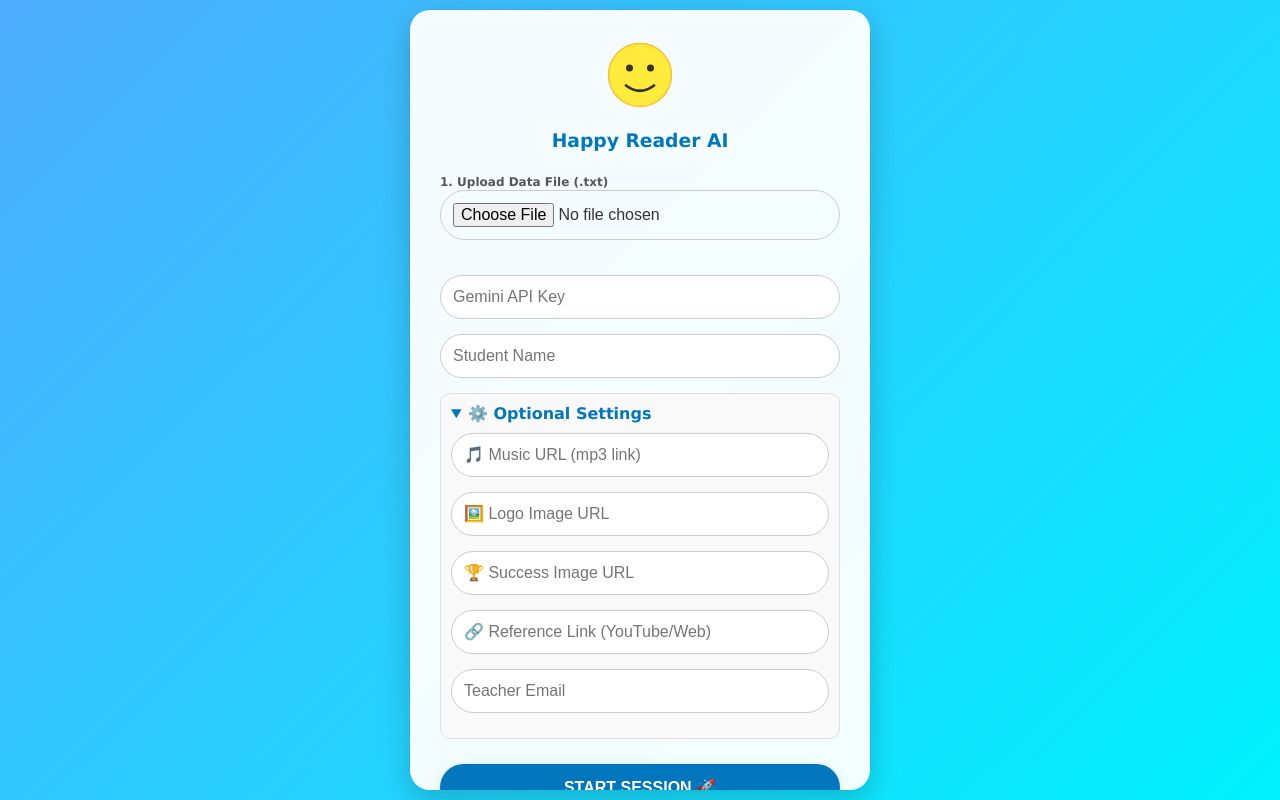
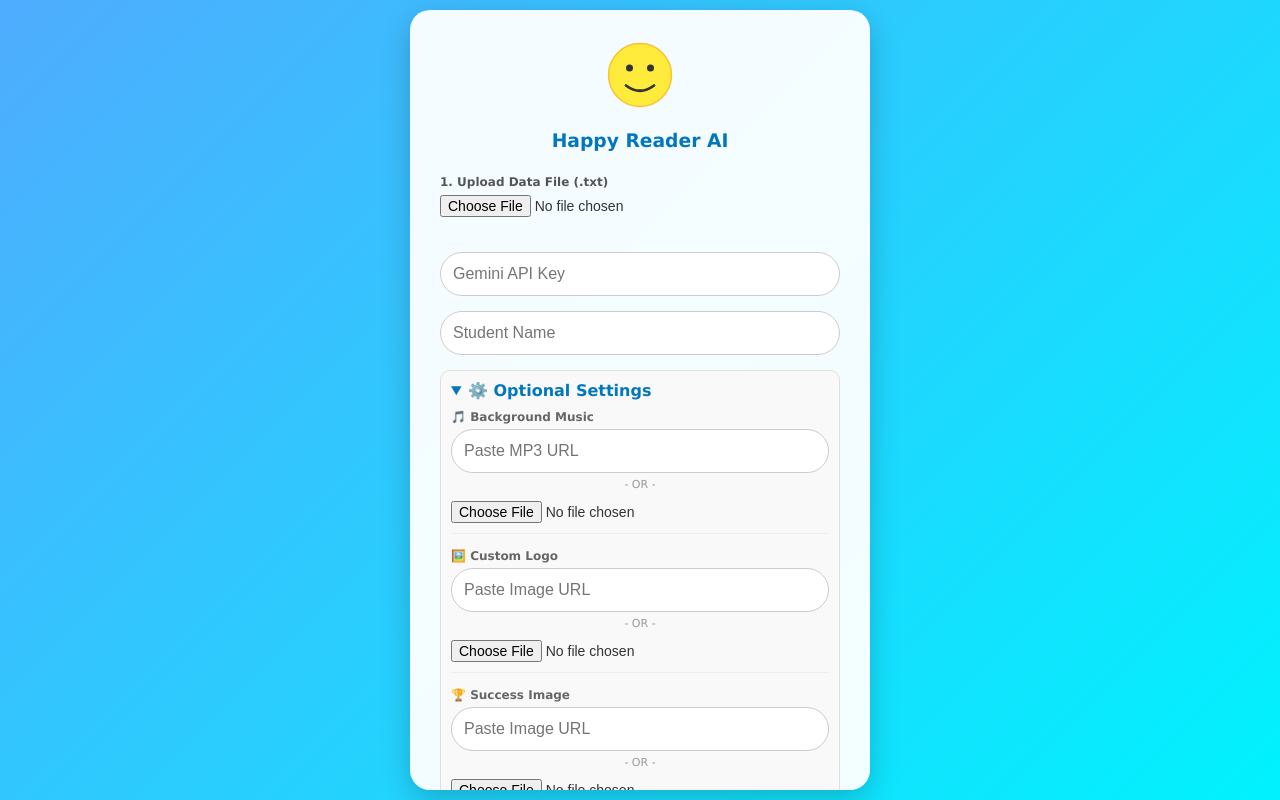
Before and after one commit to KVithyasagar/textReader, a plain HTML site: page index.html in a window 1280 px wide. Both pictures are taken after a click on the heading "⚙️ Optional Settings". Drawn offline with Linux system fonts and the light colour scheme.

Commit message:
Update index.html

```diff
--- a/index.html
+++ b/index.html
@@ -24,7 +24,7 @@
       border-radius: 20px;
       width: 90%;
       max-width: 400px;
-      max-height: 90vh; /* Allow scrolling on small screens */
+      max-height: 90vh; /* Allow scrolling */
       overflow-y: auto;
       box-shadow: 0 10px 30px rgba(0,0,0,0.2);
       text-align: center;
@@ -33,7 +33,7 @@
     .logo-container {
         margin-bottom: 20px;
         animation: bounce 2s infinite;
-        height: 70px; /* Fixed height to prevent jumps */
+        height: 70px;
         display: flex;
         justify-content: center;
         align-items: center;
@@ -43,7 +43,7 @@
         height: 70px;
         width: 70px;
         object-fit: contain;
-        border-radius: 50%; /* Optional: makes square images round */
+        border-radius: 50%;
     }
 
     @keyframes bounce {
@@ -56,7 +56,7 @@
 
     .input-group { margin-bottom: 15px; position: relative; text-align: left; }
 
-    input[type="text"], input[type="password"], input[type="email"], input[type="file"], input[type="url"] {
+    input[type="text"], input[type="password"], input[type="email"], input[type="url"] {
       width: 100%;
       padding: 12px;
       box-sizing: border-box;
@@ -64,6 +64,13 @@
       border: 1px solid #ccc;
       font-size: 16px;
       outline: none;
+    }
+
+    /* File Input Styling */
+    input[type="file"] {
+        font-size: 14px;
+        margin-top: 5px;
+        width: 100%;
     }
 
     /* Settings Details */
@@ -80,6 +87,27 @@
         color: #0277bd;
         cursor: pointer;
         outline: none;
+        margin-bottom: 10px;
+    }
+
+    .setting-block {
+        margin-bottom: 15px;
+        padding-bottom: 10px;
+        border-bottom: 1px solid #eee;
+    }
+    .setting-label {
+        font-size: 12px;
+        font-weight: bold;
+        color: #666;
+        display: block;
+        margin-bottom: 5px;
+    }
+    .or-divider {
+        font-size: 11px;
+        color: #999;
+        text-align: center;
+        margin: 5px 0;
+        display: block;
     }
 
     button.start-btn {
@@ -147,7 +175,7 @@
         align-items: center;
         justify-content: center;
         transition: all 0.2s;
-        text-decoration: none; /* For ref link */
+        text-decoration: none;
     }
     #music-btn.playing {
         background: #00bcd4;
@@ -292,18 +320,33 @@
 
     <details>
         <summary>⚙️ Optional Settings</summary>
-        <div class="input-group" style="margin-top:10px;">
-            <input type="url" id="musicUrl" placeholder="🎵 Music URL (mp3 link)">
+
+        <div class="setting-block">
+            <span class="setting-label">🎵 Background Music</span>
+            <input type="url" id="musicUrl" placeholder="Paste MP3 URL">
+            <span class="or-divider">- OR -</span>
+            <input type="file" id="musicFile" accept="audio/*">
         </div>
-        <div class="input-group">
-            <input type="url" id="logoUrl" placeholder="🖼️ Logo Image URL">
+
+        <div class="setting-block">
+            <span class="setting-label">🖼️ Custom Logo</span>
+            <input type="url" id="logoUrl" placeholder="Paste Image URL">
+            <span class="or-divider">- OR -</span>
+            <input type="file" id="logoFile" accept="image/*">
         </div>
-        <div class="input-group">
-            <input type="url" id="successImgUrl" placeholder="🏆 Success Image URL">
+
+        <div class="setting-block">
+            <span class="setting-label">🏆 Success Image</span>
+            <input type="url" id="successImgUrl" placeholder="Paste Image URL">
+            <span class="or-divider">- OR -</span>
+            <input type="file" id="successImgFile" accept="image/*">
         </div>
-        <div class="input-group">
-            <input type="url" id="refLink" placeholder="🔗 Reference Link (YouTube/Web)">
+
+        <div class="setting-block">
+            <span class="setting-label">🔗 Reference Link</span>
+            <input type="url" id="refLink" placeholder="Paste Website/YouTube Link">
         </div>
+
         <div class="input-group">
             <input type="email" id="ownerEmail" placeholder="Teacher Email">
         </div>
```
